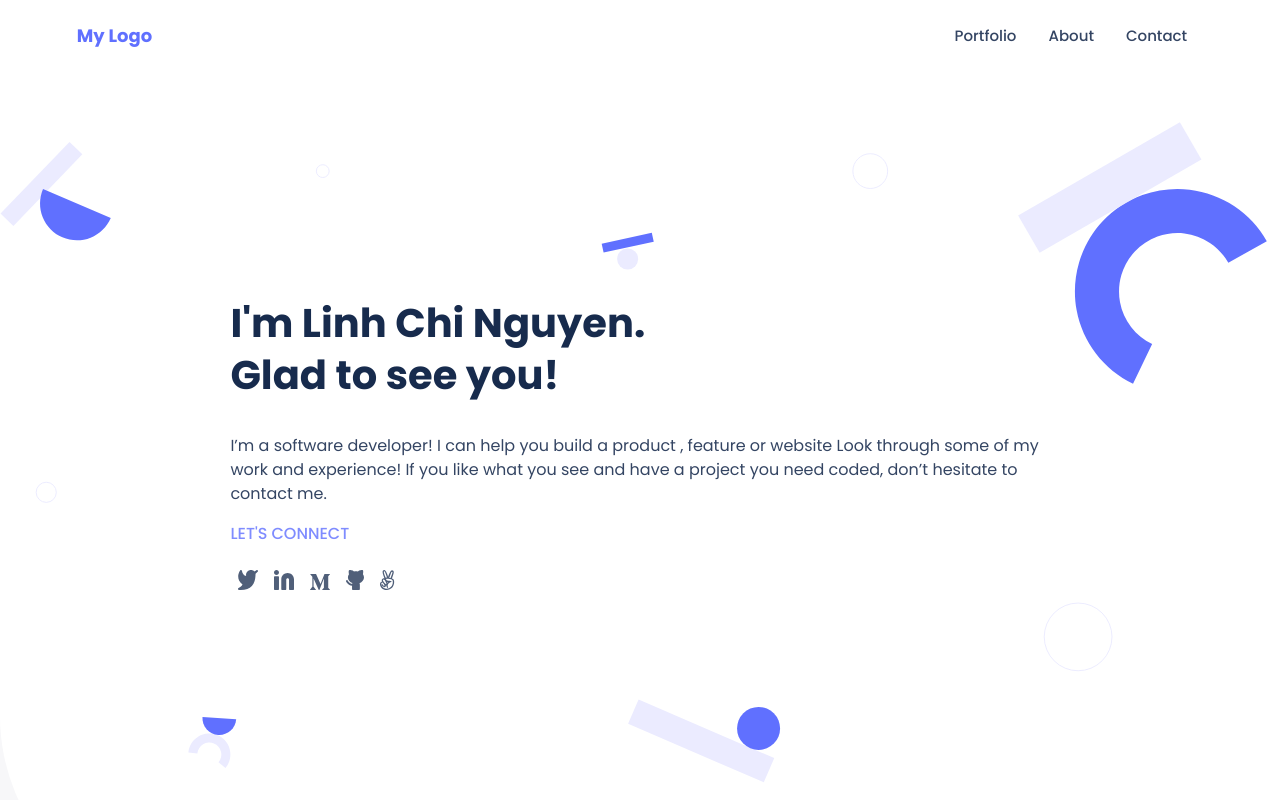
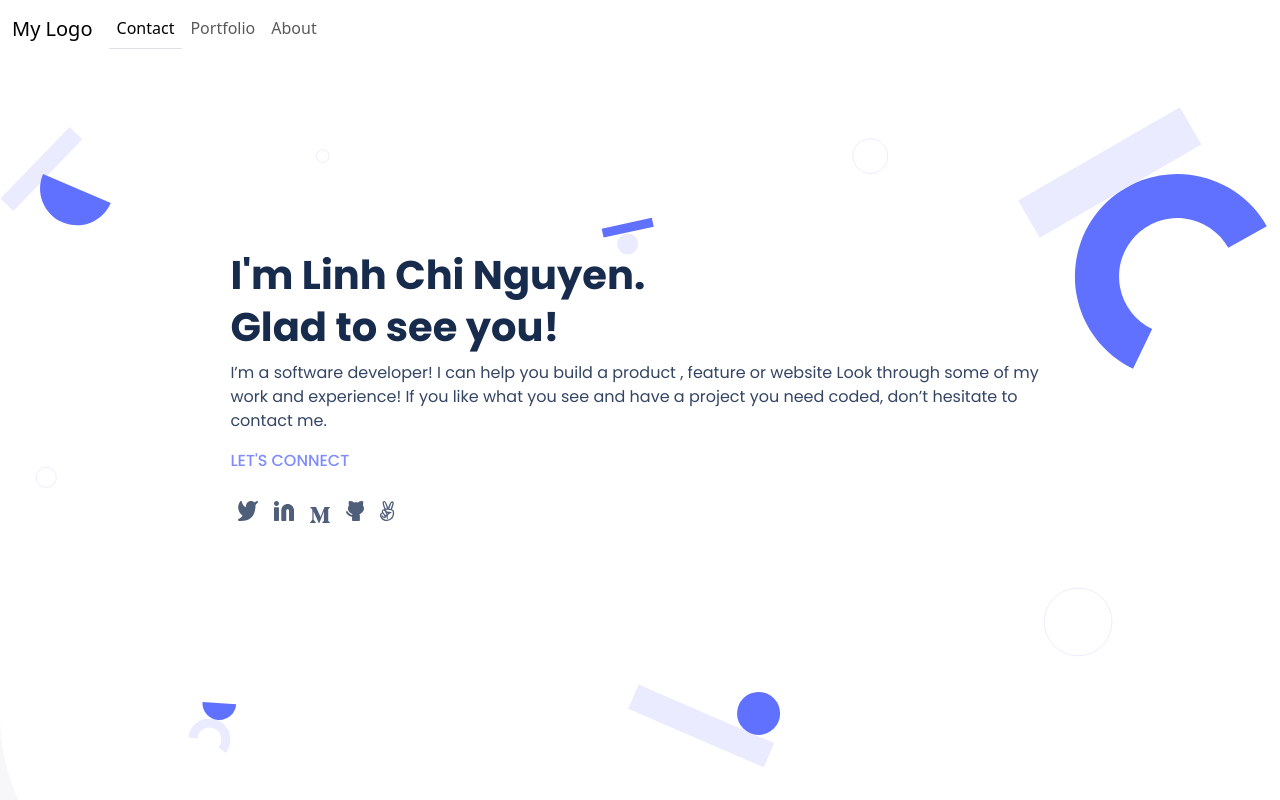
Before and after one commit to ayaderaghul/portfolio-bootstrap, a website: page index.html in a window 1280 px wide. Shown: the top 800 px of the page. Drawn offline with nearby package versions, Linux system fonts and the light colour scheme.

Commit message:
Add bootstrap link and add the navbar

```diff
--- a/index.html
+++ b/index.html
@@ -6,6 +6,8 @@
         <link rel="preconnect" href="https://fonts.googleapis.com">
         <link rel="preconnect" href="https://fonts.gstatic.com" crossorigin>
         <link href="https://fonts.googleapis.com/css2?family=Poppins:ital,wght@0,100;0,200;0,300;0,400;0,500;0,600;0,700;0,800;0,900;1,100;1,200;1,300;1,400;1,500;1,600;1,700;1,800;1,900&family=Roboto:ital,wght@0,100;0,300;0,400;0,500;0,700;0,900;1,100;1,300;1,400;1,500;1,700;1,900&display=swap" rel="stylesheet">
+        <link href="https://cdn.jsdelivr.net/npm/bootstrap@5.3.0/dist/css/bootstrap.min.css" rel="stylesheet"
+              integrity="sha384-9ndCyUaIbzAi2FUVXJi0CjmCapSmO7SnpJef0486qhLnuZ2cdeRhO02iuK6FUUVM" crossorigin="anonymous">
         <link rel="stylesheet" href="style.css">
         <script src="https://kit.fontawesome.com/7a8530007f.js" crossorigin="anonymous"></script>
         <title>Linh Chi Fullstack Dev</title>
@@ -13,18 +15,21 @@
     <body>
         <header class="intro-section">
 
-            <nav class="nav-bar">
-                <a class="logo">My Logo</a>
-                <menu class="menu-items-container">
-                    <ul class="menu-items">
-                        <li class="item"><a href="#">Portfolio</a></li>
-                        <li class="item"><a href="#">About</a></li>
-                        <li class="item"><a href="#">Contact</a></li>
-                    </ul>
-                </menu>
-                <menu class="menu"><i class="fa-solid fa-bars"></i></menu>
-            </nav>
-
+              <nav class="navbar navbar-expand-lg navbar-white bg-white  ">
+                <div class="container-fluid d-flex w-100">
+                  <a class="navbar-brand" href="#">My Logo</a>
+                  <button class="navbar-toggler" type="button" data-bs-toggle="collapse" data-bs-target="#navbarNavAltMarkup" aria-controls="navbarNavAltMarkup" aria-expanded="false" aria-label="Toggle navigation">
+                    <span class="navbar-toggler-icon"></span>
+                  </button>
+                  <div class="collapse navbar-collapse d-flex ml-5 w-75 align-items-end" id="navbarNavAltMarkup">
+                    <div class="navbar-nav">
+                      <a class="nav-link active" aria-current="page" href="#">Contact</a>
+                      <a class="nav-link" href="#">Portfolio</a>
+                      <a class="nav-link" href="#">About</a>
+                    </div>
+                  </div>
+                </div>
+              </nav>
             <section class="introduction">
                 <div class="intro-container">
                     <h1 class="header">I'm Linh Chi Nguyen.<br>Glad to see you!</h1>
```
